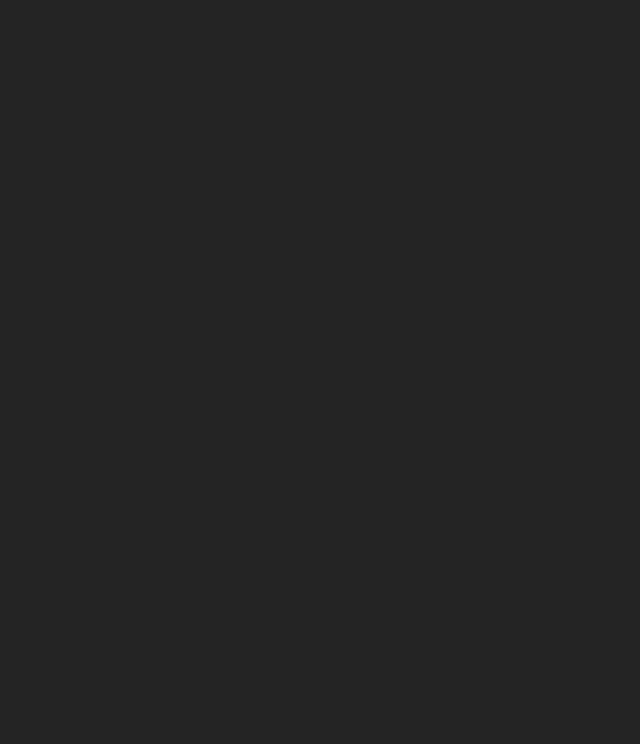
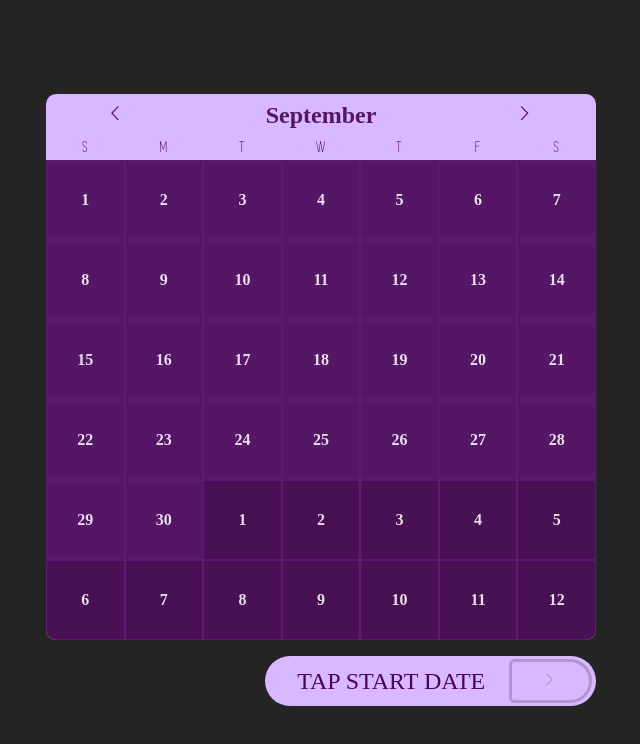
Before and after one commit to ttches/whendow.ui, a React (Vite) app: page /#/ in a window 1280 px wide. Before the commit this address led to /#/get-a-word. Shown: the top 744 px of the page, without its empty margins (319-959 px from the left). Built offline with nearby package versions, Linux system fonts and the light colour scheme.

Commit message:
removed BASE

```diff
--- a/package.json
+++ b/package.json
@@ -3,6 +3,7 @@
   "private": true,
   "version": "0.0.0",
   "type": "module",
+  "homepage": "http://localhost:5173/whendow.ui",
   "scripts": {
     "dev": "vite",
     "build": "vite build",
--- a/src/Components/CreateMeeting.tsx
+++ b/src/Components/CreateMeeting.tsx
@@ -3,7 +3,6 @@ import Calendar from "./Calendar/Calendar";
 import FloatingFooter from "./FloatingFooter";
 import { useState } from "react";
 import { useNavigate } from "react-router-dom";
-import { BASE } from "../Router";
 
 export const StepContainer = styled.div`
   margin-bottom: 16px;
@@ -104,7 +103,7 @@ const CreateMeeting = () => {
 
   const handleSubmit = () => {
     if (step === 1) {
-      navigate(`${BASE}/meeting/${encodeURIComponent(meetingName)}`);
+      navigate(`/meeting/${encodeURIComponent(meetingName)}`);
     }
     setStep(step + 1);
   };
--- a/src/Components/Meeting.tsx
+++ b/src/Components/Meeting.tsx
@@ -1,5 +1,4 @@
 import { useNavigate, useParams } from "react-router-dom";
-import { BASE } from "../Router";
 
 const Meeting = () => {
   const meetingId = useParams().meetingId!;
@@ -8,7 +7,7 @@ const Meeting = () => {
   return (
     <div>
       <h1>Meeting {meetingId}</h1>
-      <button onClick={() => navigate(`${BASE}/set-availability/${meetingId}`)}>
+      <button onClick={() => navigate(`/set-availability/${meetingId}`)}>
         Set Availability
       </button>
     </div>
--- a/src/Components/SetAvailability.tsx
+++ b/src/Components/SetAvailability.tsx
@@ -3,7 +3,6 @@ import Calendar from "./Calendar/Calendar";
 import { StepContainer } from "./CreateMeeting";
 import FloatingFooter from "./FloatingFooter";
 import { useNavigate } from "react-router-dom";
-import { BASE } from "../Router";
 
 type SetAvailabilityProps = {
   meetingName: string;
@@ -35,7 +34,7 @@ const SetAvailability = ({ meetingName, startDate }: SetAvailabilityProps) => {
   };
 
   const handleSubmit = () => {
-    navigate(`${BASE}/${encodeURIComponent(meetingName)}`);
+    navigate(`/`);
   };
 
   const isButtonDisabled = () => !availability.length;
--- a/src/Router.tsx
+++ b/src/Router.tsx
@@ -1,19 +1,23 @@
-import { Route, BrowserRouter, Routes, useParams } from "react-router-dom";
+import {
+  Route,
+  BrowserRouter,
+  Routes,
+  useParams,
+  HashRouter,
+} from "react-router-dom";
 import CreateMeeting from "./Components/CreateMeeting";
 import Meeting from "./Components/Meeting";
 import SetAvailability from "./Components/SetAvailability";
 import GetAWord from "./Components/GetAWord";
 
-export const BASE = `/whendow.ui`;
-
 const AppRouter = () => {
   const params = useParams();
   return (
-    <BrowserRouter>
+    <HashRouter>
       <Routes>
-        <Route path={`${BASE}/create-meeting`} element={<CreateMeeting />} />
+        <Route path={`/`} element={<CreateMeeting />} />
         <Route
-          path={`${BASE}/set-availability/:meetingId`}
+          path={`/set-availability/:meetingId`}
           element={
             <SetAvailability
               meetingName={params.meetingId!}
@@ -21,10 +25,10 @@ const AppRouter = () => {
             />
           }
         />
-        <Route path={`${BASE}/meeting/:meetingId`} element={<Meeting />} />
-        <Route path={`${BASE}/get-a-word`} element={<GetAWord />} />
+        <Route path={`/meeting/:meetingId`} element={<Meeting />} />
+        <Route path={`/get-a-word`} element={<GetAWord />} />
       </Routes>
-    </BrowserRouter>
+    </HashRouter>
   );
 };
 
```
